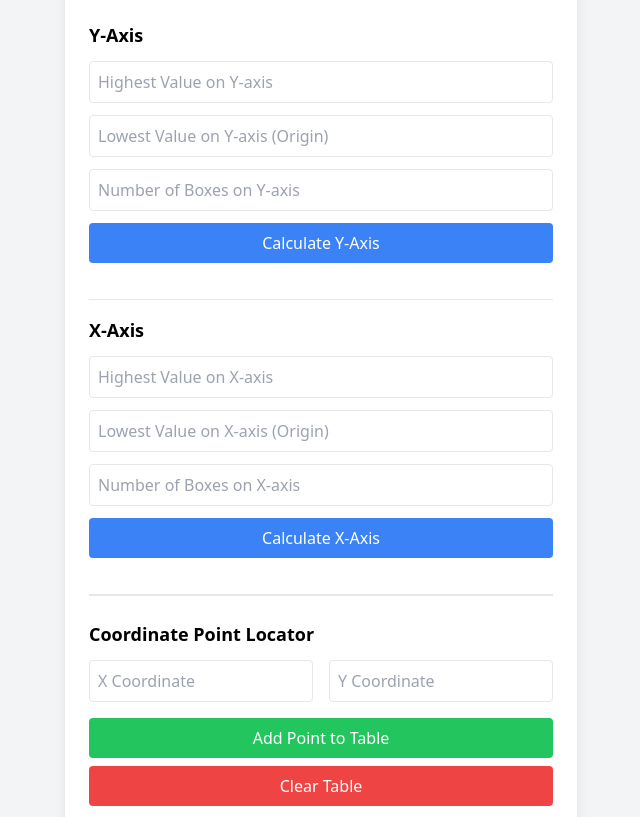
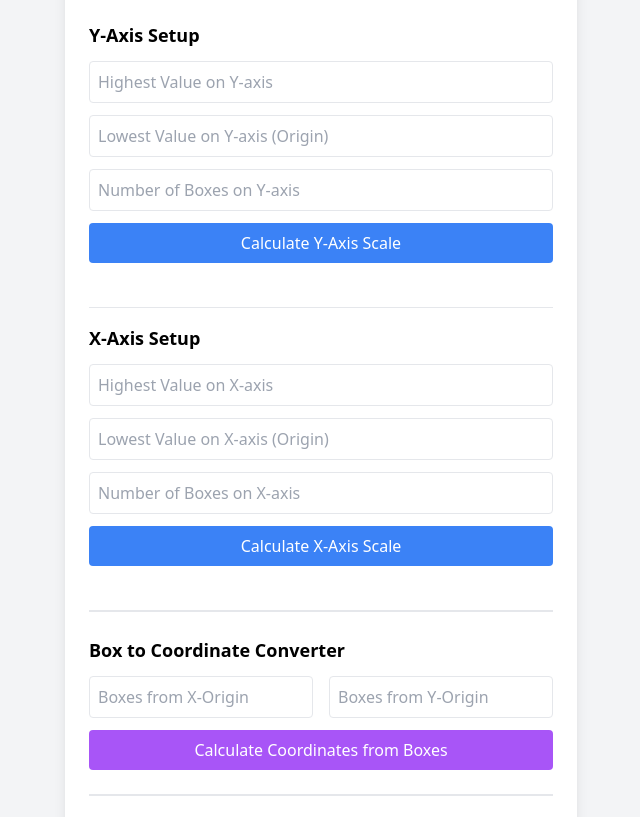
Before and after one commit to nimeshkavindu/physics-graph-calculator, a plain HTML site: page index.html in a window 1280 px wide. Shown: the part 107-924 px from the top of the page, without its empty margins (319-959 px from the left). Drawn offline with nearby package versions, Linux system fonts and the light colour scheme.

Commit message:
Update index.html

```diff
--- a/index.html
+++ b/index.html
@@ -10,32 +10,48 @@
   <div class="bg-white shadow-lg rounded-lg p-6 w-full max-w-lg">
     <h1 class="text-2xl font-bold text-center mb-6">Physics Graph Box Calculator</h1>
 
+    <!-- Y-Axis Calculation Section -->
     <div class="mb-6">
-      <h2 class="text-lg font-semibold mb-3">Y-Axis</h2>
+      <h2 class="text-lg font-semibold mb-3">Y-Axis Setup</h2>
       <div class="grid grid-cols-1 gap-3">
         <input type="number" id="yHighest" placeholder="Highest Value on Y-axis" class="border p-2 rounded w-full">
         <input type="number" id="yLowest" placeholder="Lowest Value on Y-axis (Origin)" class="border p-2 rounded w-full">
         <input type="number" id="yBoxes" placeholder="Number of Boxes on Y-axis" class="border p-2 rounded w-full">
-        <button onclick="calculateY()" class="bg-blue-500 text-white px-4 py-2 rounded hover:bg-blue-600">Calculate Y-Axis</button>
-        <p id="yResult" class="font-medium"></p>
+        <button onclick="calculateY()" class="bg-blue-500 text-white px-4 py-2 rounded hover:bg-blue-600">Calculate Y-Axis Scale</button>
+        <p id="yResult" class="font-medium text-center mt-2"></p>
       </div>
     </div>
 
     <hr class="my-4">
 
+    <!-- X-Axis Calculation Section -->
     <div class="mb-6">
-      <h2 class="text-lg font-semibold mb-3">X-Axis</h2>
+      <h2 class="text-lg font-semibold mb-3">X-Axis Setup</h2>
       <div class="grid grid-cols-1 gap-3">
         <input type="number" id="xHighest" placeholder="Highest Value on X-axis" class="border p-2 rounded w-full">
         <input type="number" id="xLowest" placeholder="Lowest Value on X-axis (Origin)" class="border p-2 rounded w-full">
         <input type="number" id="xBoxes" placeholder="Number of Boxes on X-axis" class="border p-2 rounded w-full">
-        <button onclick="calculateX()" class="bg-blue-500 text-white px-4 py-2 rounded hover:bg-blue-600">Calculate X-Axis</button>
-        <p id="xResult" class="font-medium"></p>
+        <button onclick="calculateX()" class="bg-blue-500 text-white px-4 py-2 rounded hover:bg-blue-600">Calculate X-Axis Scale</button>
+        <p id="xResult" class="font-medium text-center mt-2"></p>
       </div>
     </div>
 
     <hr class="my-6 border-t-2 border-gray-200">
 
+    <!-- Box to Coordinate Converter -->
+    <div class="mb-6">
+        <h2 class="text-lg font-semibold mb-3">Box to Coordinate Converter</h2>
+        <div class="grid grid-cols-2 gap-4 mb-3">
+            <input type="number" id="xBoxesInput" placeholder="Boxes from X-Origin" class="border p-2 rounded w-full">
+            <input type="number" id="yBoxesInput" placeholder="Boxes from Y-Origin" class="border p-2 rounded w-full">
+        </div>
+        <button onclick="calculateCoordinatesFromBoxes()" class="bg-purple-500 text-white px-4 py-2 rounded hover:bg-purple-600 w-full">Calculate Coordinates from Boxes</button>
+        <p id="coordResult" class="font-medium mt-2 text-center"></p>
+    </div>
+
+    <hr class="my-6 border-t-2 border-gray-200">
+
+    <!-- Coordinate to Box Locator & Table -->
     <div>
         <h2 class="text-lg font-semibold mb-3">Coordinate Point Locator</h2>
         <div class="grid grid-cols-2 gap-4 mb-4">
@@ -57,12 +73,13 @@
                     </tr>
                 </thead>
                 <tbody id="coordTableBody" class="text-center">
-                    </tbody>
+                </tbody>
             </table>
         </div>
     </div>
   </div>
 
+  <!-- Link to the external JavaScript file -->
   <script src="script.js"></script>
 </body>
 </html>
```
